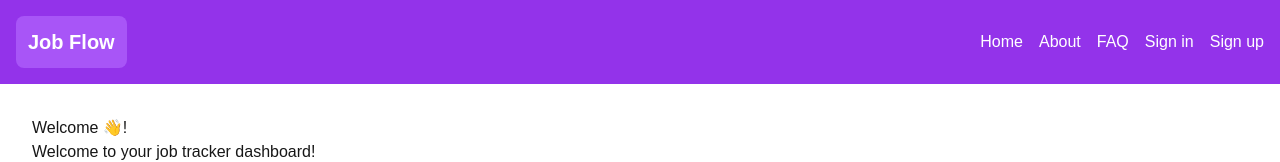
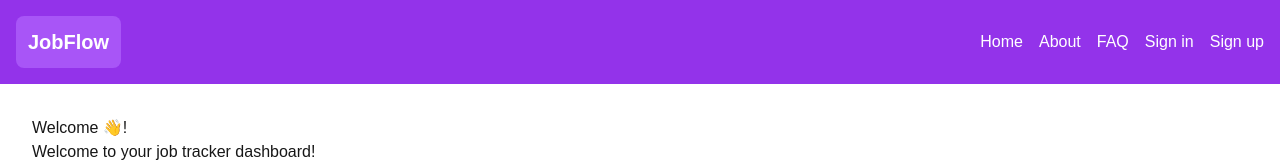
Before and after one commit to perezc14-msu/CSIT415-Project, a Next.js app in the folder jobflow/: page / in a window 1280 px wide. Shown: the top 162 px of the page. Built offline with nearby package versions, Linux system fonts and the light colour scheme; no server answers.

Commit message:
Updated firebas.js and changed NavBar title

```diff
--- a/jobflow/app/components/Navbar.js
+++ b/jobflow/app/components/Navbar.js
@@ -7,7 +7,7 @@ const Navbar = () => {
   return (
 <nav className="bg-purple-600 p-4 text-white flex justify-between items-center">
   <Link href="/" className="text-xl font-bold text-white bg-purple-500 p-3 rounded-lg cursor-pointer">
-    Job Flow
+    JobFlow
   </Link>
 
       <div className="flex gap-4">
--- a/jobflow/app/firebase.js
+++ b/jobflow/app/firebase.js
@@ -1,6 +1,6 @@
 // Import the functions you need from the SDKs you need
 import { initializeApp } from "firebase/app";
-import { getAnalytics } from "firebase/analytics";
+import { getFirestore } from "firebase/firestore";
 // TODO: Add SDKs for Firebase products that you want to use
 // https://firebase.google.com/docs/web/setup#available-libraries
 
@@ -18,6 +18,6 @@ const firebaseConfig = {
 
 // Initialize Firebase
 const app = initializeApp(firebaseConfig);
-const analytics = getAnalytics(app);
+const db = getFirestore(app);
 
-export{ app, analytics };
+export{ app, db };
```
